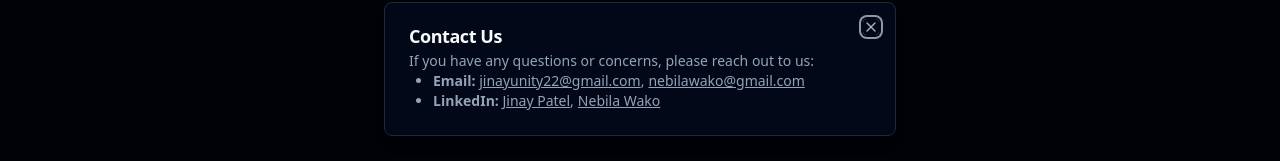
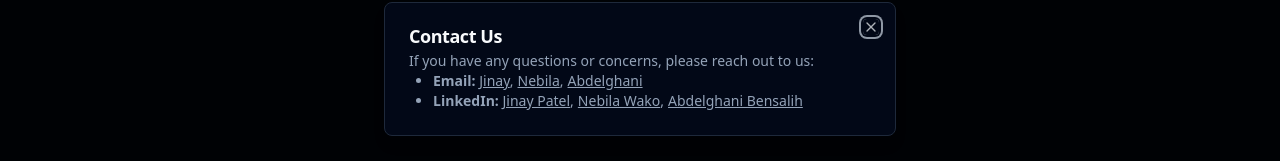
Before and after one commit to abdelghaniBensalih/AI-Flashcards, a Next.js app in the folder client/: page /dashboard in a window 1280 px wide. Both pictures are taken after a click on the button "Contact Us". Shown: the part 331-492 px from the top of the page. Built offline with nearby package versions, Linux system fonts and the light colour scheme; no server answers; the database is empty.

Commit message:
updated contact section

```diff
--- a/client/app/dashboard/page.tsx
+++ b/client/app/dashboard/page.tsx
@@ -59,15 +59,23 @@ export default function Page() {
                       href="mailto:jinayunity22@gmail.com"
                       className="underline"
                     >
-                      jinayunity22@gmail.com
+                      Jinay
                     </Link>
                     ,
                     <Link
                       href="mailto:nebilawako@gmail.com"
                       className="underline ml-1"
                     >
-                      nebilawako@gmail.com
+                      Nebila
                     </Link>
+                    ,
+                    <Link
+                      href="mailto:abdelghanibesalih@gmail.com"
+                      className="underline ml-1"
+                    >
+                      Abdelghani
+                    </Link>
+
                   </li>
                   <li>
                     <span className="font-bold">LinkedIn:</span>{" "}
@@ -84,7 +92,16 @@ export default function Page() {
                     >
                       Nebila Wako
                     </Link>
+                    ,
+
+                    <Link
+                      href="https://www.linkedin.com/in/abdelghani-bensalih-469155219/"
+                      className="underline ml-1"
+                    >
+                      Abdelghani Bensalih
+                    </Link>
                   </li>
+
                 </ul>
               </DialogDescription>
             </DialogHeader>
```
